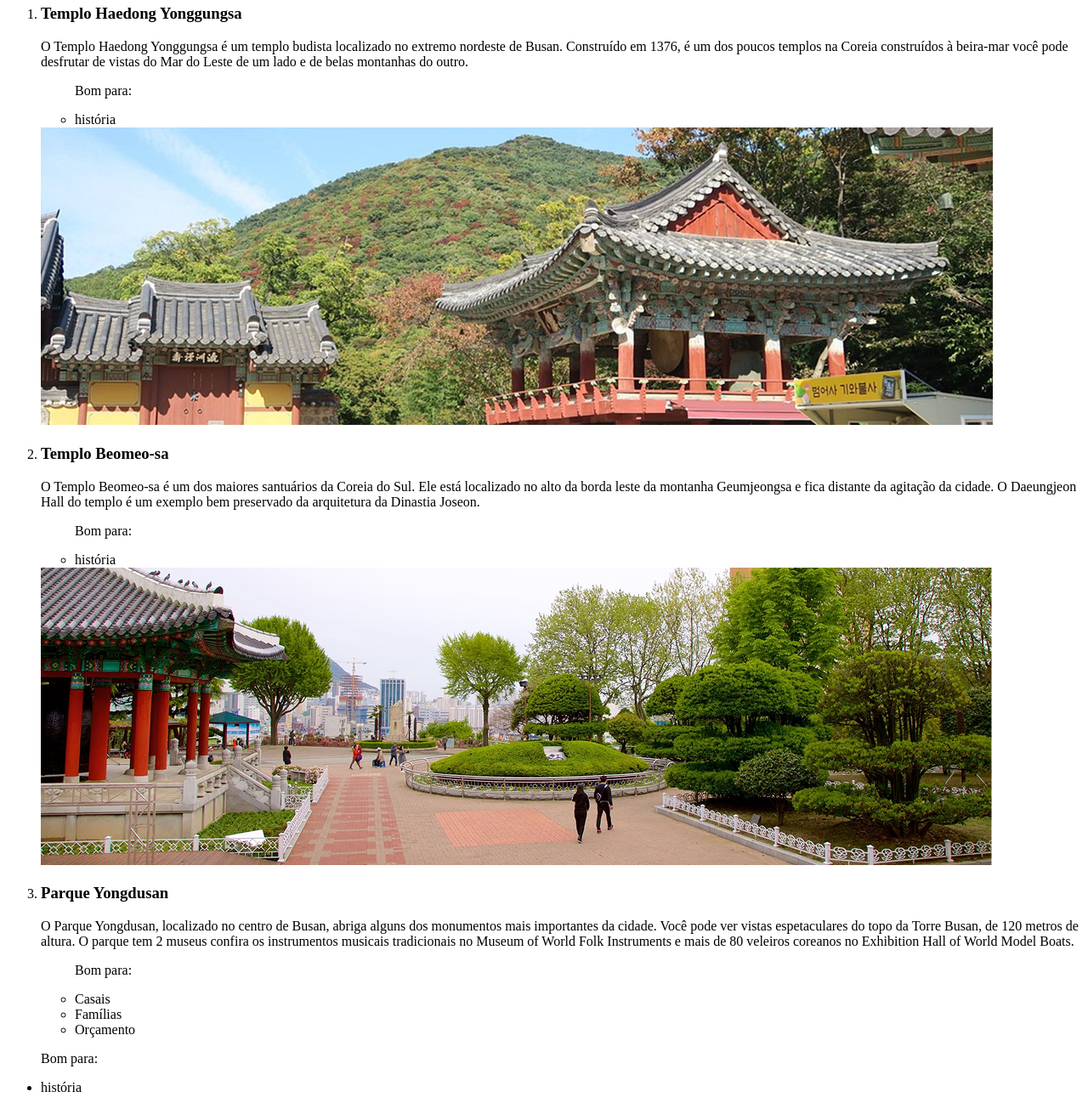
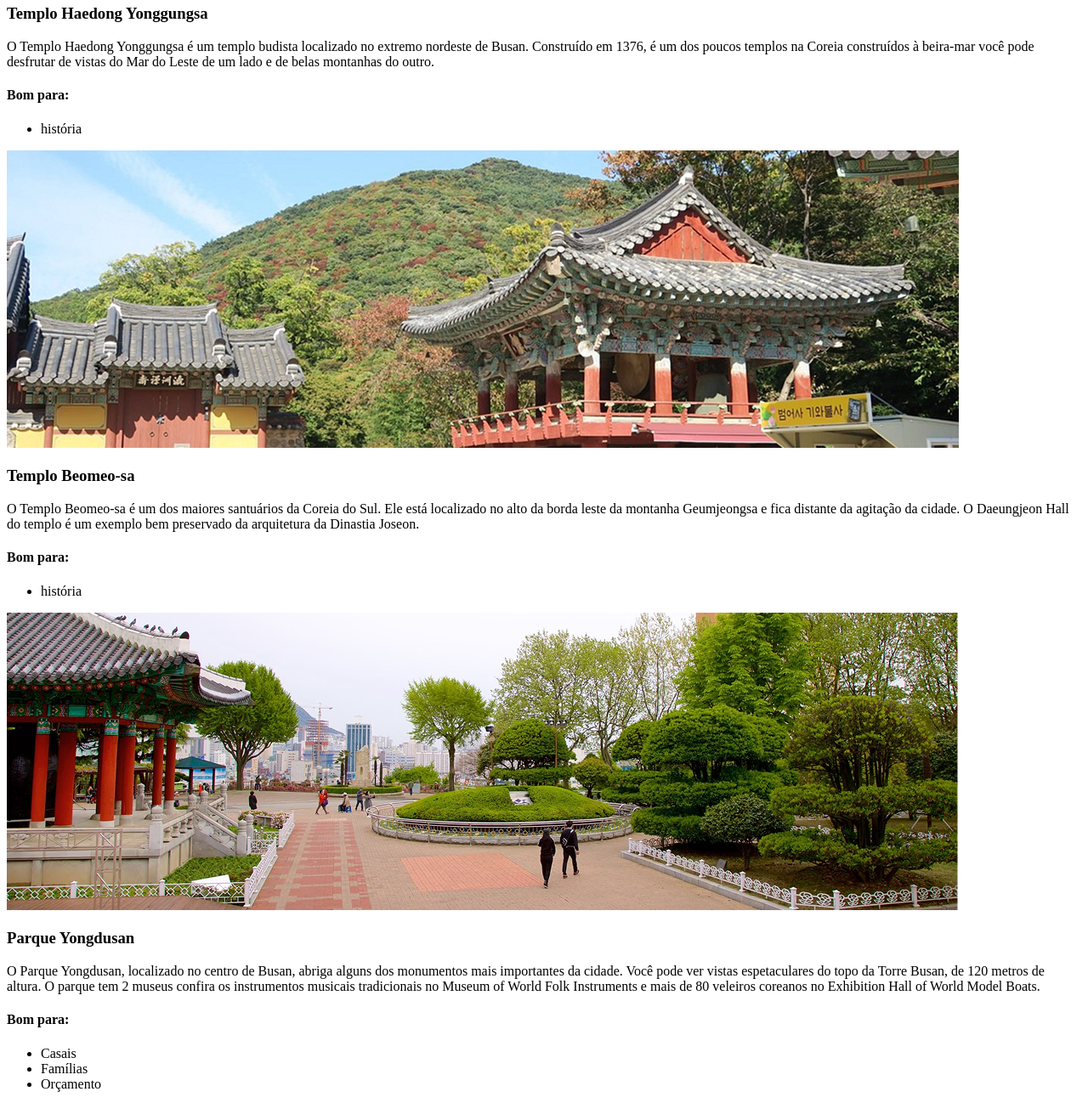
Before and after one commit to RudsonMarques/Local-turistico, a plain HTML site: page index.html in a window 1280 px wide. Shown: the part 1360-2658 px from the top of the page at 85% size. Drawn offline with Linux system fonts and the light colour scheme.

Commit message:
ajustes na estrutura do html

```diff
--- a/index.html
+++ b/index.html
@@ -17,7 +17,7 @@
             tradicionais barracas de comida de rua. Aqui, exploramos a segunda cidade da Coreia do Sul e descobrimos as
             suas ofertas culinárias.
         </p>
-        <div id="content">
+        <section id="destinosImperdiveis">
             <p>Para os amantes de história</p>
             <h2>Descubra 3 destinos imperdíveis em Busan</h2>
             <p>
@@ -29,36 +29,32 @@
                 Os santuários budistas que pontilham a costa e as montanhas de Busan têm uma arquitetura impressionante
                 que irá encantar os fotógrafos.
             </p>
+        </section>
+
         <img src="assets/TemploHaedong.jpg" alt="Templo Haedong Yonggungsa">
         <section id="List">
-                <ol>
-                    <li>
             <h3>Templo Haedong Yonggungsa </h3>
             <p>O Templo Haedong Yonggungsa é um templo budista localizado no extremo nordeste de Busan.
                 Construído em 1376, é um dos poucos templos na Coreia construídos à beira-mar você pode
                 desfrutar de vistas do Mar do Leste de um lado e de belas montanhas do outro.
             </p>
+            <h4>Bom para:</h4>
             <ul>
-                            <p>Bom para:</p>
-                            <li>
-                                história
-                            </li>
+                <li>história</li>
             </ul>
+
             <img src="assets/TemploBeomeo-sa.jpg" alt="Templo Beomeo-sa">
-                    <li>
             <h3>Templo Beomeo-sa</h3>
             <p>O Templo Beomeo-sa é um dos maiores santuários da Coreia do Sul. Ele está localizado no alto
                 da borda leste da montanha Geumjeongsa e fica distante da agitação da cidade. O Daeungjeon
                 Hall do templo é um exemplo bem preservado da arquitetura da Dinastia Joseon.
             </p>
+            <h4>Bom para:</h4>
             <ul>
-                            <p>Bom para:</p>
-                            <li>
-                                história
-                            </li>
+                <li>história</li>
             </ul>
+
             <img src="assets/ParqueYongdusan.jpg" alt="Parque Yongdusan">
-                    <li>
             <h3>Parque Yongdusan</h3>
             <p>
                 O Parque Yongdusan, localizado no centro de Busan, abriga alguns dos monumentos mais
@@ -67,38 +63,27 @@
                 Museum of World Folk Instruments e mais de 80 veleiros coreanos no Exhibition Hall of World
                 Model Boats.
             </p>
+
+            <h4>Bom para:</h4>
             <ul>
-                            <p>Bom para:</p>
-                            <li>
-                                Casais
-                            </li>
-                            <li>
-                                Famílias
-                            </li>
-                            <li>
-                                Orçamento
-                            </li>
+                <li>Casais</li>
+                <li>Famílias</li>
+                <li>Orçamento</li>
             </ul>
-                    </li>
-                </ol>
         </section>
-            <p>
-            <ul>
-                <p>Bom para:</p>
-                <li>
-                    história
-                </li>
-            </ul>
+
         <p>
             As melhores coisas para fazer em Busan mostram a reputação da cidade como um importante porto marítimo
             na Ásia. Frequentemente vista como a essência da Coreia do Sul, você experimentará uma atmosfera única
             em termos de diversidade étnica e cultural, já que a cidade recebe um público cosmopolita o ano todo.
         </p>
-        </div>
+
+    </main>
+
     <footer>
         Feito com ?? pela Rocketseat
     </footer>
-    </main>
+
 </body>
 
 </html>
```
Lines whose indentation alone changed are shown as unchanged.
